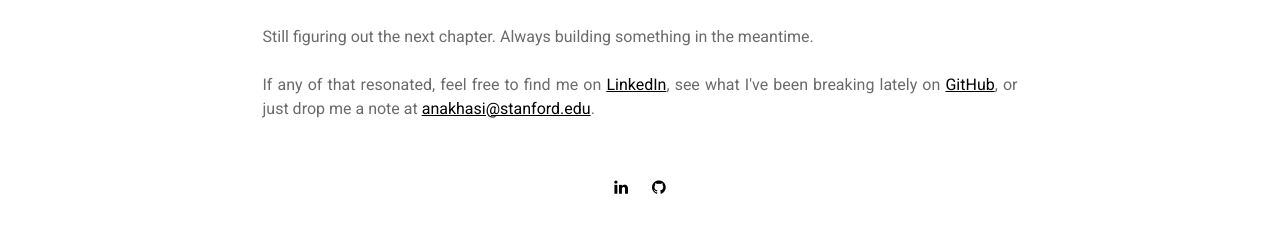
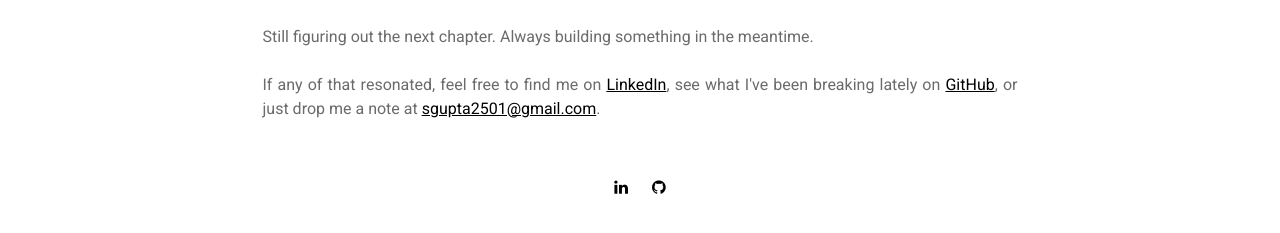
Before and after one commit to sgupta2501/samarthgupta, a Jekyll site: the page built from pages/about.md, in a window 1280 px wide. Shown: the part 623-856 px from the top of the page. Built offline with Jekyll 4.4.1, drawn with Linux system fonts in a browser that asks for light colours; nearby versions of some CDN libraries.

Commit message:
Update about.md

```diff
--- a/pages/about.md
+++ b/pages/about.md
@@ -35,4 +35,4 @@
 <p class="exp-intro">At Stanford, I've worked across the Haas Center for Public Service and the HEAL Lab at the School of Medicine. Through corporate sponsor projects, I worked with Windborne Systems on weather intelligence spanning Latin America and Europe, and with Kintsugi navigating the chaos of US sales tax compliance, which is a very long way of saying I've never really picked a lane, and I've made peace with that.</p>
 <p class="exp-intro">Outside of work, I'm either deep in a book, three episodes into a Netflix spiral I told myself would be just one, or at martial arts convincing myself discipline is still a personality trait I possess. Lately I've picked up stitching, which is either a very calming hobby or a sign I needed something that couldn't be automated.</p>
 <p class="exp-intro">Still figuring out the next chapter. Always building something in the meantime.</p>
-<p class="exp-intro">If any of that resonated, feel free to find me on <a href="https://linkedin.com/in/antra-nakhasi" target="_blank">LinkedIn</a>, see what I've been breaking lately on <a href="https://github.com/antranakhasi" target="_blank">GitHub</a>, or just drop me a note at <a href="mailto:anakhasi@stanford.edu">anakhasi@stanford.edu</a>.</p>
+<p class="exp-intro">If any of that resonated, feel free to find me on <a href="https://linkedin.com/in/samarth-gupta-b932031b4" target="_blank">LinkedIn</a>, see what I've been breaking lately on <a href="https://github.com/antranakhasi" target="_blank">GitHub</a>, or just drop me a note at <a href="mailto:sgupta2501@gmail.com">sgupta2501@gmail.com</a>.</p>
```
